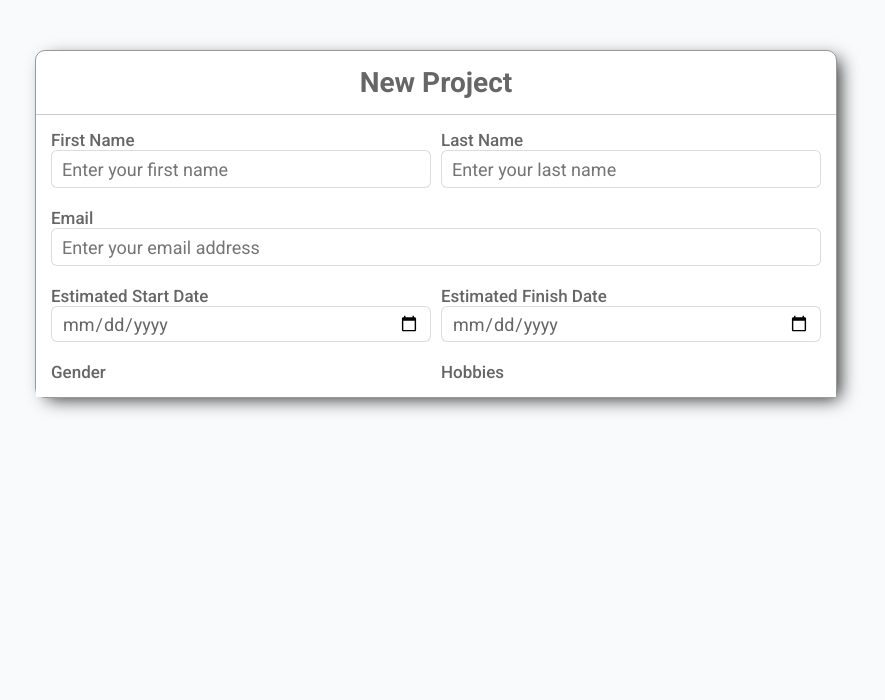
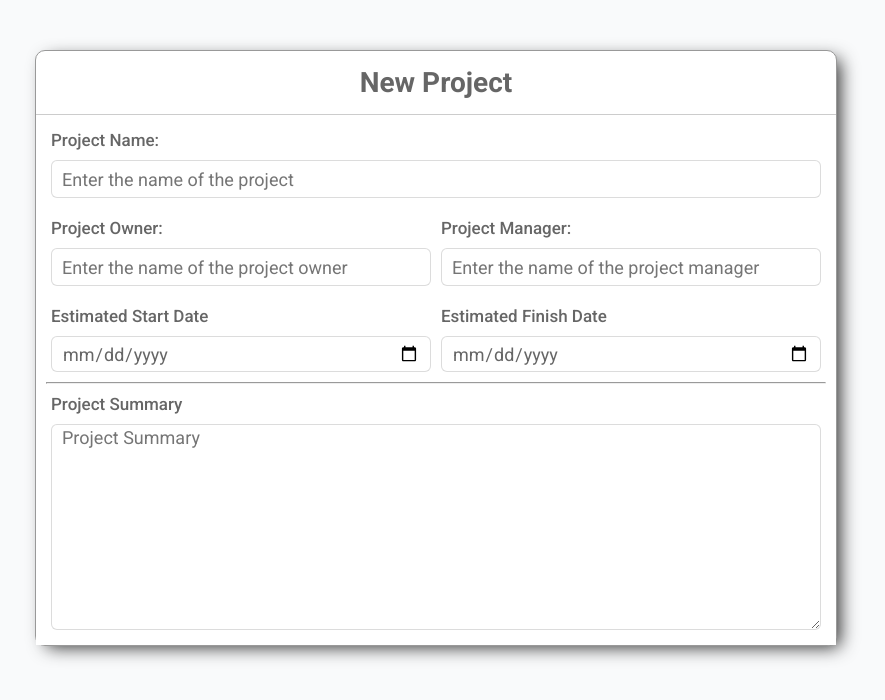
Before and after one commit to JAYMAC1/react-playground, a React (Create React App) app: page / in a window 1280 px wide. Shown: the top 700 px of the page, without its empty margins (204-1089 px from the left). Built offline with nearby package versions, Linux system fonts and the light colour scheme.

Commit message:
continued with form and styles

```diff
--- a/src/components/CreateProject.jsx
+++ b/src/components/CreateProject.jsx
@@ -5,7 +5,7 @@ import './createProject.css'
 
 const CreateProject = () => {
   const [formData, setFormData] = useState({
-    projectId: '',
+    projectId: uuidv4(),
     projectName: '',
     projectOwner: '',
     projectManager: '',
@@ -17,7 +17,6 @@ const CreateProject = () => {
   })
 
   const {
-    projectId,
     projectName,
     projectOwner,
     projectManager,
@@ -27,15 +26,6 @@ const CreateProject = () => {
     projectTeam,
     projectMileStones,
   } = formData
-
-  const setId = useCallback(() => {
-    const id = uuidv4()
-    setFormData({ ...formData, projectId: id })
-  }, [uuidv4])
-
-  useEffect(() => {
-    setId()
-  }, [setId])
 
   const handleSubmit = (e) => {
     e.preventDefault()
@@ -74,42 +64,51 @@ const CreateProject = () => {
     <>
       {' '}
       <section id='registration-page'>
-        <form class='project-form'>
-          <div class='form-header'>
+        <form className='project-form'>
+          <div className='form-header'>
             <h1>New Project</h1>
           </div>
-          <div class='form-body'>
-            <div class='row'>
-              <div class='input-group'>
-                <label for='firstName'>First Name</label>
+          <div className='form-body'>
+            <div className='row'>
+              <div className='input-group'>
+                <label htmlFor='projectName'>Project Name:</label>
                 <input
                   type='text'
-                  name='firstName'
-                  placeholder='Enter your first name'
-                />
-              </div>
-              <div class='input-group'>
-                <label for='lastName'>Last Name</label>
-                <input
-                  type='text'
-                  name='lastName'
-                  placeholder='Enter your last name'
+                  name='projectName'
+                  id='projectName'
+                  placeholder='Enter the name of the project'
+                  onChange={onMutate}
+                  value={projectName}
                 />
               </div>
             </div>
-            <div class='row'>
-              <div class='input-group'>
-                <label for='email'>Email</label>
+            <div className='row'>
+              <div className='input-group'>
+                <label htmlFor='projectOwner'>Project Owner:</label>
                 <input
-                  type='email'
-                  name='email'
-                  placeholder='Enter your email address'
+                  type='text'
+                  name='projectOwner'
+                  id='projectOwner'
+                  onChange={onMutate}
+                  value={projectOwner}
+                  placeholder='Enter the name of the project owner'
+                />
+              </div>
+              <div className='input-group'>
+                <label htmlFor='projectManager'>Project Manager:</label>
+                <input
+                  type='text'
+                  name='projectManager'
+                  id='projectManager'
+                  onChange={onMutate}
+                  value={projectManager}
+                  placeholder='Enter the name of the project manager'
                 />
               </div>
             </div>
-            <div class='row'>
-              <div class='input-group'>
-                <label for='projectEstimatedStartDate'>
+            <div className='row'>
+              <div className='input-group'>
+                <label htmlFor='projectEstimatedStartDate'>
                   Estimated Start Date
                 </label>
                 <input
@@ -117,10 +116,12 @@ const CreateProject = () => {
                   name='projectEstimatedStartDate'
                   id='projectEstimatedStartDate'
                   placeholder='Enter your projectEstimatedStartDate'
+                  onChange={onMutate}
+                  value={projectEstimatedStartDate}
                 />
               </div>
-              <div class='input-group'>
-                <label for='projectEstimatedFinishDate'>
+              <div className='input-group'>
+                <label htmlFor='projectEstimatedFinishDate'>
                   Estimated Finish Date
                 </label>
                 <input
@@ -128,28 +129,35 @@ const CreateProject = () => {
                   name='projectEstimatedFinishDate'
                   id='projectEstimatedFinishDate'
                   placeholder='Enter your projectEstimatedFinishDate'
+                  onChange={onMutate}
+                  value={projectEstimatedFinishDate}
                 />
               </div>
             </div>
-            <div class='row'>
-              <div class='input-group'>
-                <label for='gender'>Gender</label>
-              </div>
-              <div class='input-group'>
-                <label for='hobbies'>Hobbies</label>
+            <hr />
+            <div className='row'>
+              <div className='input-group'>
+                <label htmlFor='projectDescription'>Project Summary</label>
+                <textarea
+                  placeholder='Project Summary'
+                  rows={10}
+                  name='projectDescription'
+                  id='projectDescription'
+                  onChange={onMutate}
+                  value={projectDescription}></textarea>
               </div>
             </div>
           </div>
         </form>
       </section>
     </>
-    // <div className='container'>
-    //   <form className='form' onSubmit={handleSubmit}>
-    //     <div className='form-header'>
+    // <div classNameName='container'>
+    //   <form classNameName='form' onSubmit={handleSubmit}>
+    //     <div classNameName='form-header'>
     //       <h1>New Project</h1>
     //     </div>
-    //     <div className='form-control'>
-    //       <label htmlFor='projectName'>Project Name:</label>
+    //     <div classNameName='form-control'>
+    //       <label htmlhtmlFor='projectName'>Project Name:</label>
     //       <input
     //         type='text'
     //         name='projectName'
@@ -160,8 +168,8 @@ const CreateProject = () => {
     //       />
     //     </div>
 
-    //     <div className='form-control'>
-    //       <label htmlFor='projectOwner'>Project Owner:</label>
+    //     <div classNameName='form-control'>
+    //       <label htmlhtmlFor='projectOwner'>Project Owner:</label>
     //       <input
     //         type='text'
     //         name='projectOwner'
@@ -171,8 +179,8 @@ const CreateProject = () => {
     //         required
     //       />
     //     </div>
-    //     <div className='form-control'>
-    //       <label htmlFor='projectManager'>Project Manager:</label>
+    //     <div classNameName='form-control'>
+    //       <label htmlhtmlFor='projectManager'>Project Manager:</label>
     //       <input
     //         type='text'
     //         name='projectManager'
@@ -182,8 +190,8 @@ const CreateProject = () => {
     //         required
     //       />
     //     </div>
-    //     <div className='form-control dual'>
-    //       <label htmlFor='projectEstimatedStartDate'>
+    //     <div classNameName='form-control dual'>
+    //       <label htmlhtmlFor='projectEstimatedStartDate'>
     //         Estimated Start Date:
     //       </label>
     //       <input
@@ -195,7 +203,7 @@ const CreateProject = () => {
     //         required
     //       />
 
-    //       <label htmlFor='projectEstimatedFinishDate'>
+    //       <label htmlhtmlFor='projectEstimatedFinishDate'>
     //         Estimated End Date:
     //       </label>
     //       <input
--- a/src/components/createProject.css
+++ b/src/components/createProject.css
@@ -12,7 +12,7 @@
   background-color: #fff;
   border-radius: 10px;
   border: 1px solid #999;
-  min-width: 800px;
+  width: 800px;
 }
 
 .project-form .form-header {
@@ -52,11 +52,14 @@
   color: #666;
   font-size: 17px;
   font-weight: 500;
+  /* padding-bottom: 10px; */
+  margin-bottom: 10px;
 }
 
 .input-group input[type='text'],
 .input-group input[type='email'],
-.input-group input[type='date'] {
+.input-group input[type='date'],
+.input-group textarea {
   font-size: 18px;
   height: 34px;
   padding-left: 10px;
@@ -67,3 +70,8 @@
   background: #fff;
   outline: none;
 }
+
+.input-group textarea {
+  height: 200px;
+  resize: vertical;
+}
```
